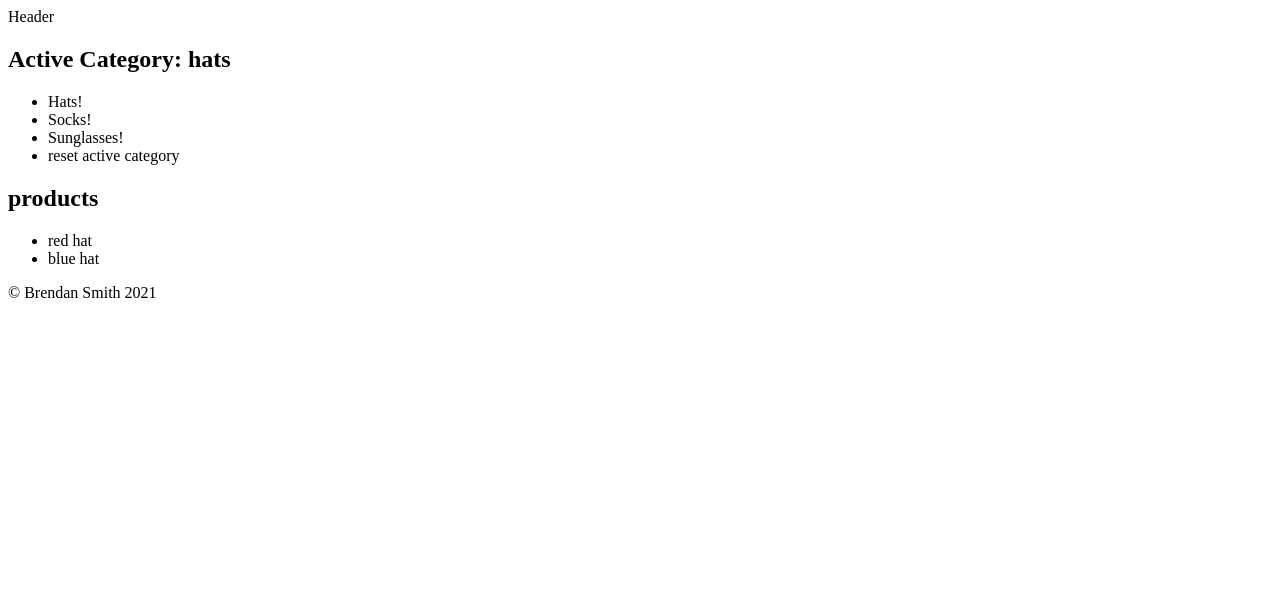
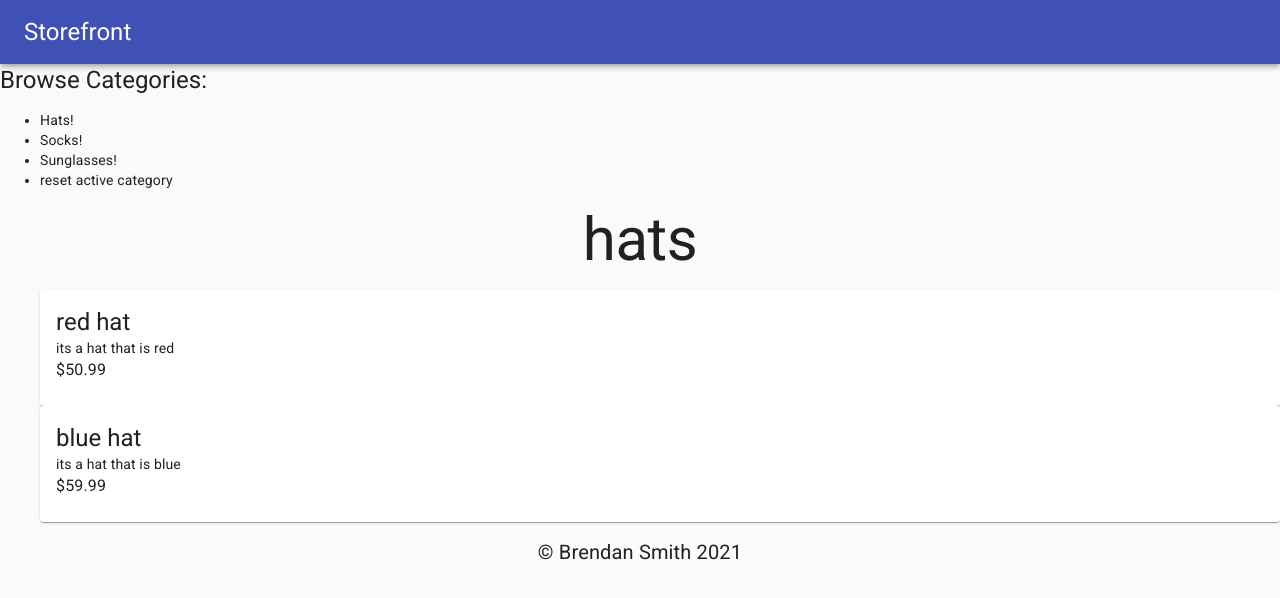
Before and after one commit to brendanrsmith/storefront, a React (Create React App) app: page / in a window 1280 px wide. Both pictures are taken after a click on the item "Hats!". Shown: the top 598 px of the page. Built offline with nearby package versions, Linux system fonts and the light colour scheme.

Commit message:
product filtering by category functioning

```diff
--- a/package.json
+++ b/package.json
@@ -3,6 +3,7 @@
   "version": "0.1.0",
   "private": true,
   "dependencies": {
+    "@fontsource/roboto": "^4.4.5",
     "@material-ui/core": "^4.11.4",
     "react": "^17.0.2",
     "react-dom": "^17.0.2",
--- a/public/index.html
+++ b/public/index.html
@@ -4,7 +4,7 @@
 <head>
   <meta charset="UTF-8">
   <meta http-equiv="X-UA-Compatible" content="IE=edge">
-  <meta name="viewport" content="width=device-width, initial-scale=1.0">
+  <meta name="viewport" content="minimum-scale=1, initial-scale=1, width=device-width"/>
   <title>Storefront</title>
 </head>
 
--- a/src/App.js
+++ b/src/App.js
@@ -3,13 +3,16 @@ import Footer from './components/Footer';
 import Categories from './components/Categories';
 import Products from './components/Products';
 import ActiveCategory from './components/ActiveCategory';
+import { CssBaseline } from '@material-ui/core';
+import '@fontsource/roboto';
 
 function App() {
   return (
     <div className="App">
+      <CssBaseline />
       <Header />
+      <Categories />
       <ActiveCategory />
-      <Categories />
       <Products />
       <Footer />
     </div>
--- a/src/components/ActiveCategory.js
+++ b/src/components/ActiveCategory.js
@@ -1,9 +1,10 @@
+import { Typography } from '@material-ui/core';
 import { connect } from 'react-redux';
 
 const ActiveCategory = props => {
   return (
     <section>
-      <h1>Active Category: {props.catReducer.activeCategory}</h1>
+      <Typography variant="h2" align="center" component="h1">{props.catReducer.activeCategory}</Typography>
     </section>
   )
 }
--- a/src/components/Categories.js
+++ b/src/components/Categories.js
@@ -1,3 +1,4 @@
+import { Typography } from '@material-ui/core';
 import { connect } from 'react-redux';
 
 import { setActiveCategory, reset } from '../store/category.js';
@@ -5,6 +6,7 @@ import { setActiveCategory, reset } from '../store/category.js';
 const Categories = props => {
   return (
     <section>
+      <Typography variant="h5">Browse Categories:</Typography>
       <ul>
         {props.catReducer.categories.map(cat => {
           return <li onClick={() => props.setActiveCategory(cat.name)} >{cat.displayName}</li>
--- a/src/components/Footer.js
+++ b/src/components/Footer.js
@@ -1,8 +1,11 @@
+import { Typography } from '@material-ui/core';
 
-function Footer () {
+function Footer() {
 
   return (
-    <footer>© Brendan Smith 2021</footer>
+    <footer>
+      <Typography variant="h6" component="p" align="center" gutterBottom={true}>© Brendan Smith 2021</Typography>
+    </footer>
   )
 }
 
--- a/src/components/Header.js
+++ b/src/components/Header.js
@@ -1,8 +1,17 @@
+import { AppBar, Toolbar, Typography } from '@material-ui/core';
+import React from 'react';
 
 function Header() {
 
   return (
-    <header>Header</header>
+    <React.Fragment>
+      <AppBar position="fixed">
+        <Toolbar>
+          <Typography variant="h5">Storefront</Typography>
+        </Toolbar>
+      </AppBar>
+      <Toolbar />
+    </React.Fragment>
   )
 }
 
--- a/src/components/Products.js
+++ b/src/components/Products.js
@@ -1,3 +1,4 @@
+import { Card, CardContent, Typography } from '@material-ui/core';
 import { connect } from 'react-redux';
 
 // import { setActiveCategory, reset } from '../store/category.js';
@@ -6,10 +7,18 @@ const Products = props => {
 
   return (
     <section>
-      <h2>products</h2>
       <ul>
-        {props.prodReducer.products.filter(cat => cat.category === props.catReducer.activeCategory).map(cat => {
-          return <li >{cat.name}</li>
+        {props.prodReducer.products.filter(product => product.category === props.catReducer.activeCategory).map(product => {
+          return (
+            <Card >
+              <CardContent>
+                <Typography variant="h5">{product.name}</Typography>
+                <Typography variant="body2">{product.description}</Typography>
+                <Typography variant="body1">${product.price}</Typography>
+              </CardContent>
+
+            </Card>
+          )
         })}
       </ul>
     </section>
```
Also changed, not shown: 1 other file (tests, documents, lock files or other folders).
